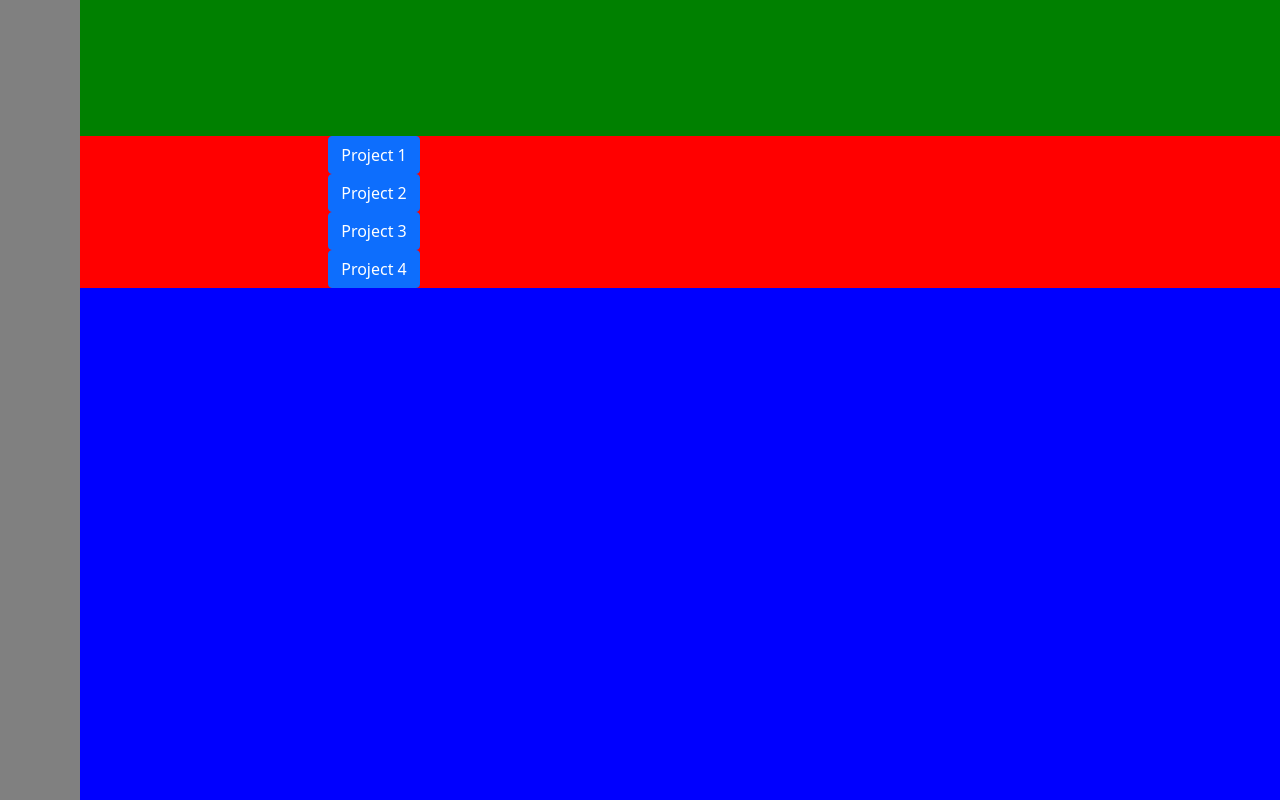
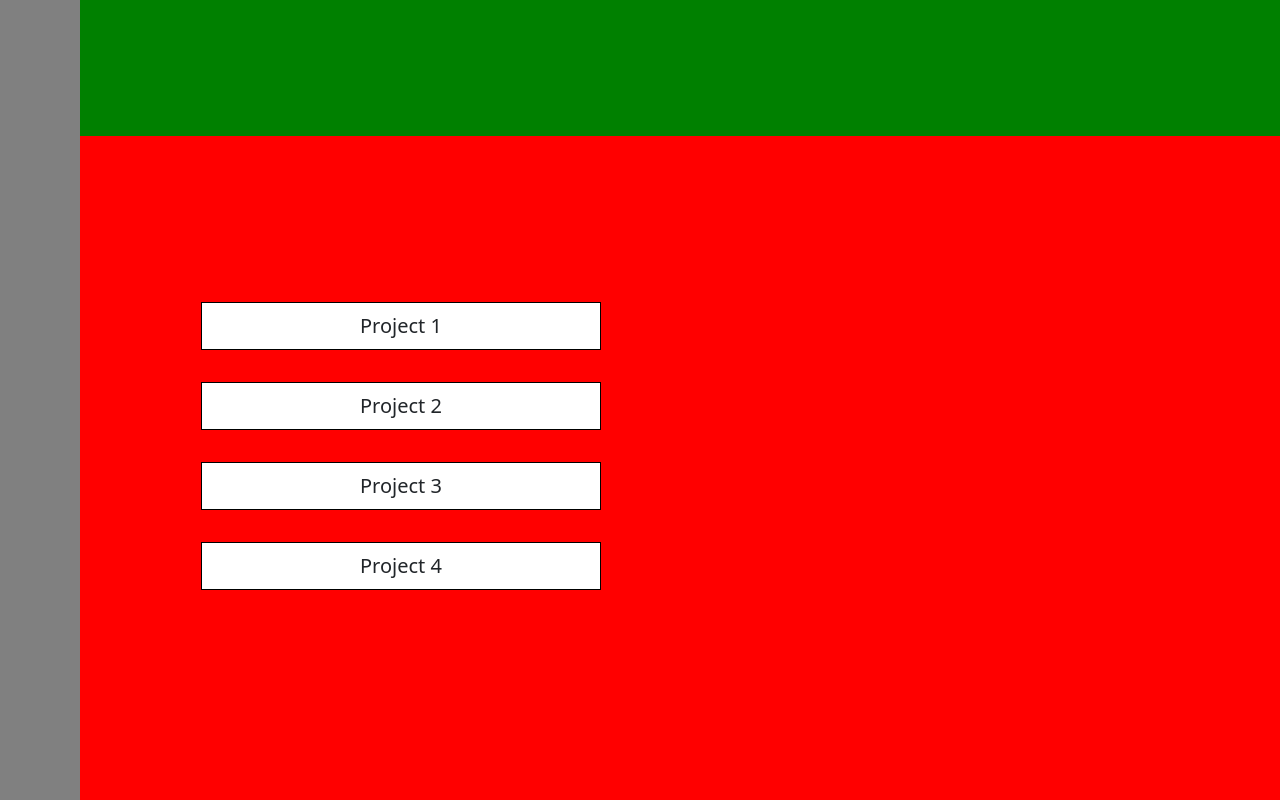
Before and after one commit to chabadilla92/reactportfolio, a React (Create React App) app: page / in a window 1280 px wide. Shown: the part 1600-2400 px from the top of the page. Built offline with nearby package versions, Linux system fonts and the light colour scheme.

Commit message:
project card spacing done

```diff
--- a/src/App.css
+++ b/src/App.css
@@ -116,15 +116,58 @@ main {
 }
 
 /* PROJECT */
-/* Project Grid */
 #projectsection {
   height: 100vh;
-  background: blue;
+  background: red;
 }
 
+/* Project Grid */
 #projectscomponent {
-  background: red;
+margin-top: 150px;
+display: grid;
+grid-template-rows: 1fr 1fr 1fr 1fr;
+grid-template-columns: 1fr 1fr;
 }
+
+/* Project Titles */
+#row1 #row2 #row3 #row4 {
+  margin: 0;
+}
+
+#row1 {
+  grid-area: 1 / 1 / 2 / 2;
+}
+
+#row2 {
+  grid-area: 2 / 1 / 3 / 2;
+}
+
+#row3 {
+  grid-area: 3 / 1 / 4 / 2;
+}
+
+#row4 {
+  grid-area: 4 / 1 / 5 / 2;
+}
+
+/* Description Cards */
+#id1, #id2, #id3, #id4 {
+  border: 2px solid black;
+  grid-area: 1 / 2 / 5 / 3;
+}
+
+#projectcards {
+  border: 2px solid black;
+  height: 90%;
+}
+
+#button {
+  background-color: white;
+  border: 1px solid black;
+  width: 400px;
+  border-radius: 0px;
+}
+
 
 #contactsection {
   height: 100vh;
--- a/src/components/Projects.js
+++ b/src/components/Projects.js
@@ -3,21 +3,24 @@ import Data from '../data/data.json'
 
 function Projects() {
     return (
-      <div id="projectscomponent">
+      <div class="container" id="projectscomponent">
         {Data.map((project, index) => {
           return (
-            <div class="row text-center fbtn">
-              <div class="col-md-6">
-              <a class="btn btn-primary" data-toggle="collapse" href={project.link} role="button" aria-expanded="false" aria-controls="#collapseExample">{project.title}</a>
-              </div>
-              <div class="col-md-6">
-                <div class="collapse" id={project.id}>
-                  <div class="card card-body">{project.description}</div>
-                </div>
-              </div>
+            <div class="text-center p-3" id={project.row}>
+              <a class="btn btn-lg" data-toggle="collapse" href={project.link} id="button" role="button" aria-expanded="false" aria-controls="#collapseExample">{project.title}
+              </a>
             </div>
           )
         })}
+
+        {Data.map((project, index) => {
+          return (
+            <div class="collapse p-4" id={project.id}>
+                <div class="card card-body" id="projectcards">{project.description}</div>
+            </div>
+          )
+        })}
+
       </div>
     )
 }
--- a/src/data/data.json
+++ b/src/data/data.json
@@ -3,24 +3,28 @@
         "id": "id1",
         "title": "Project 1",
         "description": "This is my first project.",
-        "link": "#id1"
+        "link": "#id1",
+        "row": "row1"
     },
     {
         "id": "id2",
         "title": "Project 2",
         "description": "This is my second project.",
-        "link": "#id2"
+        "link": "#id2",
+        "row": "row2"
     },
     {
         "id": "id3",
         "title": "Project 3",
         "description": "This is my third project.",
-        "link": "#id3"
+        "link": "#id3",
+        "row": "row3"
     },
     {
         "id": "id4",
         "title": "Project 4",
         "description": "This is my fourth project.",
-        "link": "#id4"
+        "link": "#id4",
+        "row": "row4"
     }
 ]
```
